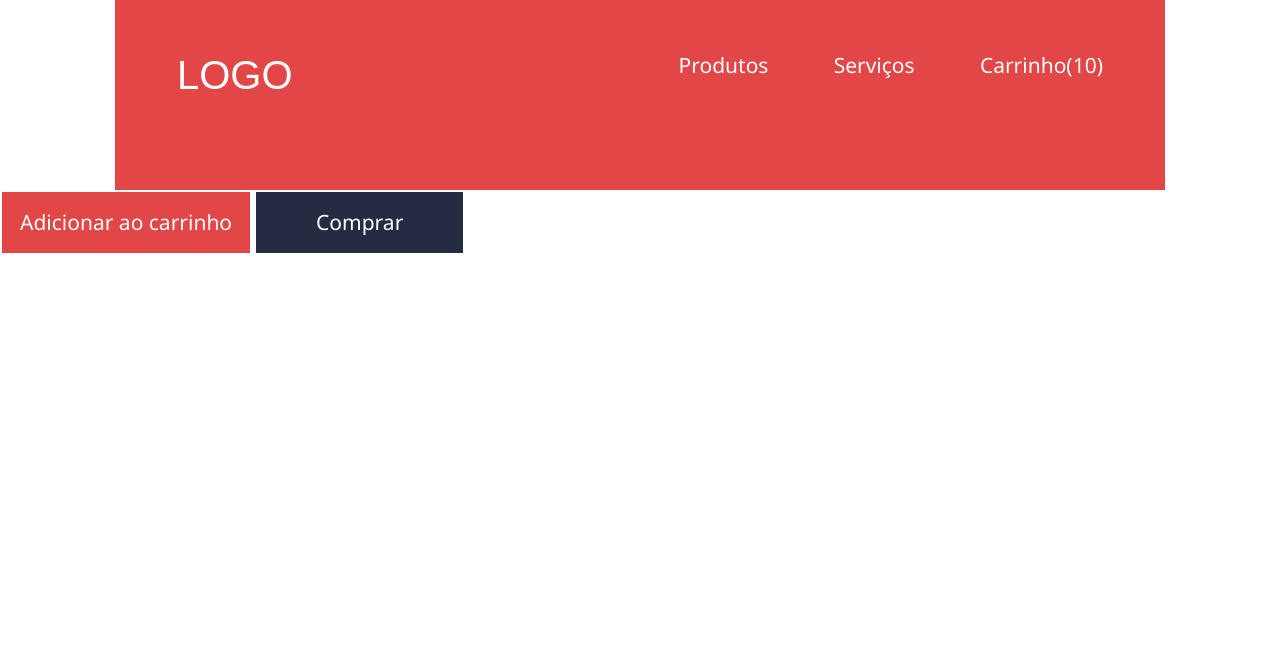
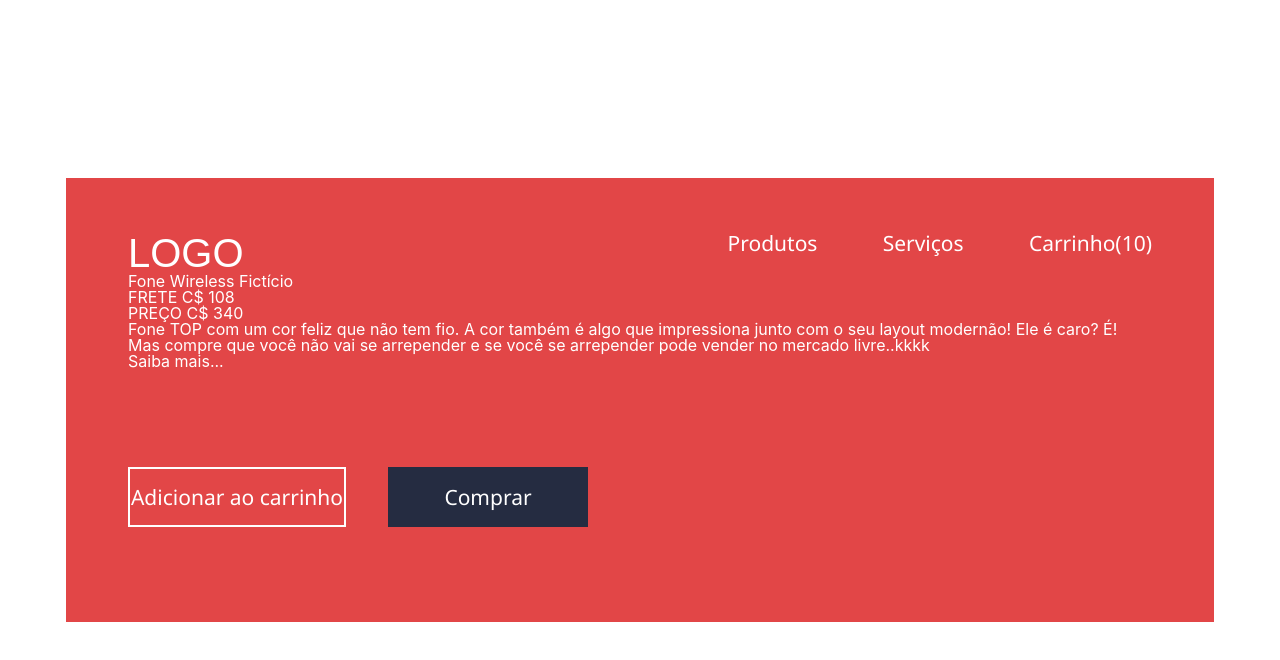
Before and after one commit to Samuel2049/Projeto-Loja-Fone, a plain HTML site: page index.html in a window 1280 px wide. Drawn offline with Linux system fonts and the light colour scheme.

Commit message:
Fontes, cores e conteúdos da descrição

```diff
--- a/Css/botoes.css
+++ /dev/null
@@ -1,17 +0,0 @@
-.button-1 {
-  color: #ffffff;
-  background-color: #e24647;
-  font-size: 20px;
-  display: inline-block;
-  padding: 20px 18px;
-  border: 2px solid #fff;
-}
-
-.button-2 {
-  color: #ffffff;
-  background-color: #252c41;
-  font-size: 20px;
-  display: inline-block;
-  padding: 20px 60px;
-
-}
--- /dev/null
+++ b/Css/button-store.css
@@ -0,0 +1,38 @@
+.button-1 {
+  color: #ffffff;
+  background-color: #e24647;
+  font-size: 20px;
+  display: inline-block;
+  width: 218px;
+  height: 60px;
+  line-height: 56px;
+  /* Atenção na altura, pois a gente tirou 4px das bordas */
+  text-align: center;
+  border: 2px solid #fff;
+  box-sizing: border-box;
+  margin-right: 38px;
+}
+
+.button-2 {
+  color: #ffffff;
+  background-color: #252c41;
+  font-size: 20px;
+  display: inline-block;
+  width: 200px;
+  height: 60px;
+  vertical-align: bottom;
+  /* A propriedade vertical align foi muito importante nessa utilização */
+  line-height: 60px;
+  text-align: center;
+  box-sizing: border-box;
+}
+
+.saiba-mais {
+  text-decoration: none;
+  color: #ffffff;
+  /* padding-top: 17px; */
+}
+
+.button-space {
+  padding-top: 98px;
+}
--- /dev/null
+++ b/Css/container-store.css
@@ -0,0 +1,9 @@
+.container-store {
+  background-color: #e24647;
+  width: 80%;
+  padding: 55px 62px 95px;
+  position: absolute;
+  top: 50%;
+  left: 50%;
+  transform: translate(-50%, -50%);
+}
--- a/Css/header-store.css
+++ b/Css/header-store.css
@@ -1,9 +1,7 @@
 .header-store {
-  background-color: #e24647;
   color: #ffffff;
   overflow: hidden;
-  margin: 0 115px;
-  padding: 55px 62px 95px;
+  /* margin: 0 115px; */
 }
 
 .title {
--- /dev/null
+++ b/Css/text-store.css
@@ -0,0 +1,22 @@
+.text-content {
+  color: #ffffff;
+  font-family: -apple-system, BlinkMacSystemFont, 'Segoe UI', Roboto, Oxygen, Ubuntu, Cantarell, 'Open Sans', 'Helvetica Neue', sans-serif;
+}
+
+/* .text-space-1 {
+  padding-top: 138px;
+}
+
+.text-space-2 {
+  padding-top: 151px;
+}
+
+.text-space-3 {
+  padding-top: 26px;
+}
+
+.text-space-4 {
+  padding-top: 73px;
+  width: 553px;
+  box-sizing: border-box;
+} */
--- a/index.html
+++ b/index.html
@@ -6,12 +6,15 @@
   <meta http-equiv="X-UA-Compatible" content="IE=edge">
   <meta name="viewport" content="width=device-width, initial-scale=1.0">
   <link rel="stylesheet" href="/Css/reset.css">
-  <link rel="stylesheet" href="/Css/botoes.css">
+  <link rel="stylesheet" href="Css/container-store.css">
+  <link rel="stylesheet" href="/Css/button-store.css">
   <link rel="stylesheet" href="/Css/header-store.css">
+  <link rel="stylesheet" href="/Css/text-store.css">
   <title>Loja de Fone</title>
 </head>
 
 <body>
+  <div class="container-store">
     <header class="header-store">
       <h1 class="title">LOGO</h1>
       <nav class="navigation">
@@ -21,12 +24,26 @@
       </nav>
     </header>
 
+    <dt class="text-content text-space-1">Fone Wireless Fictício</dt>
+    <dl class="text-content">
+      <dd class="text-space-2">FRETE C$ 108</dd>
+      <dd class="text-space-3">PREÇO C$ 340</dd>
+      <dd class="text-space-4">Fone TOP com um cor feliz que não tem fio. A cor também é algo que impressiona junto com
+        o seu layout
+        modernão! Ele é caro? É! Mas compre que você não vai se arrepender e se você se arrepender pode vender no
+        mercado livre..kkkk
+      </dd>
+      <dd><a class="saiba-mais" href="#">Saiba mais...</a></dd>
+    </dl>
+    <dd class="button-space">
       <div class="button-1">
         <a class="action" href="#">Adicionar ao carrinho</a>
       </div>
       <div class="button-2">
         <a class="action" href="comprar.html">Comprar</a>
       </div>
+    </dd>
+  </div>
 </body>
 
 </html>
```
Also changed, not shown: comprar.html (+2 -1 lines). Lines whose indentation alone changed are shown as unchanged.
